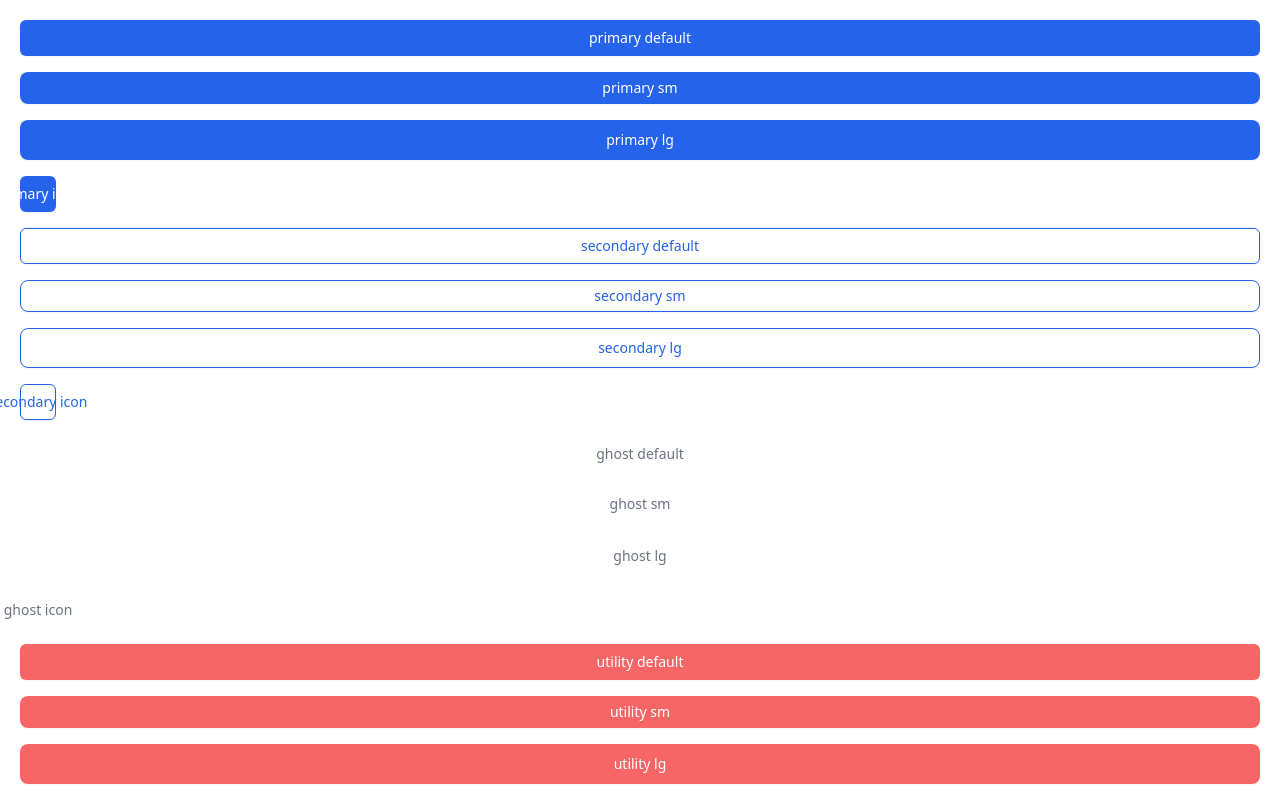
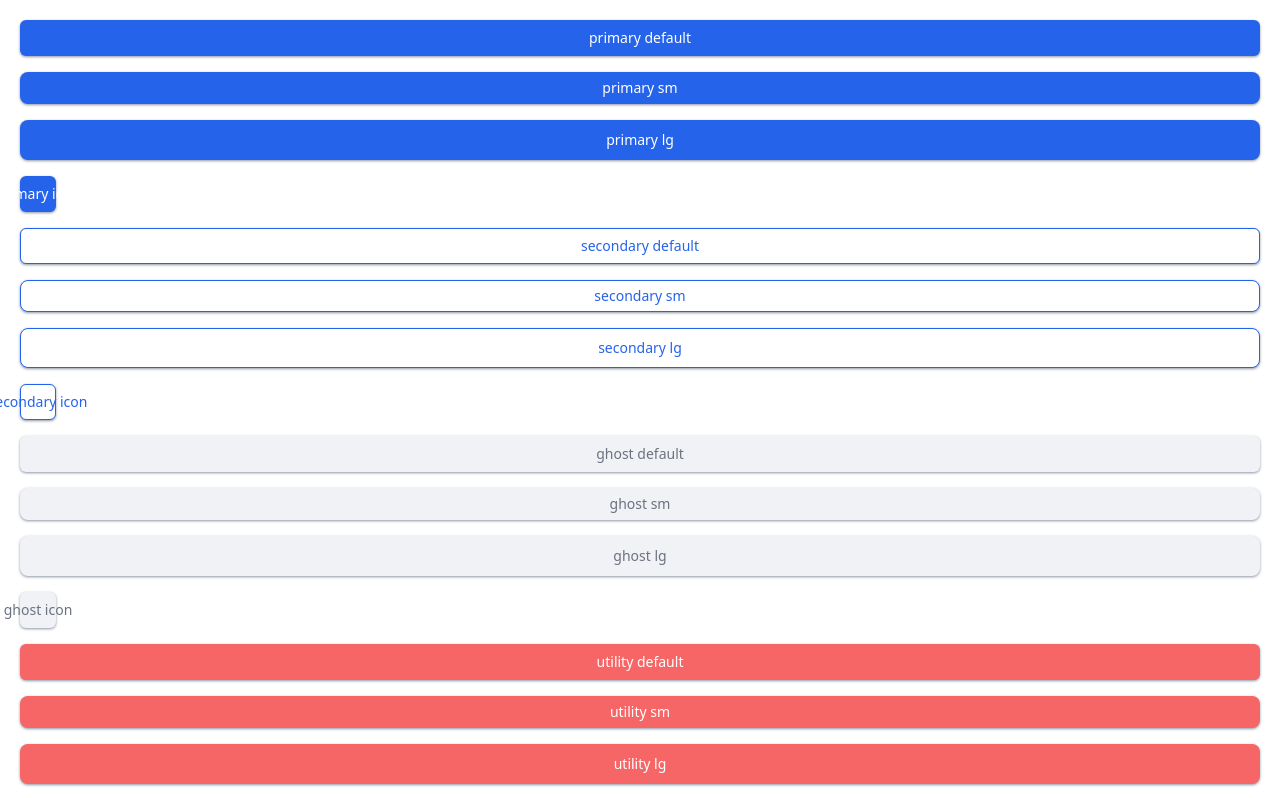
Before and after one commit to pigpgw/portfolio-cms, a React (Vite) app in the folder frontend/: page /test-button in a window 1280 px wide. Shown: the top 798 px of the page. Built offline with nearby package versions, Linux system fonts and the light colour scheme.

Commit message:
style/#11 : button 컴포넌트 shadow 속성을 수정한다

```diff
--- a/frontend/src/components/ui/button.tsx
+++ b/frontend/src/components/ui/button.tsx
@@ -4,28 +4,27 @@ import { cva, type VariantProps } from 'class-variance-authority';
 import { cn } from '@/lib/utils';
 
 const buttonVariants = cva(
-  "inline-flex items-center justify-center gap-2 whitespace-nowrap rounded-sm text-sm font-medium transition-all disabled:pointer-events-none disabled:opacity-50 [&_svg]:pointer-events-none [&_svg:not([class*='size-'])]:size-4 shrink-0 [&_svg]:shrink-0 outline-none focus-visible:border-ring focus-visible:ring-ring/50 focus-visible:ring-[3px] aria-invalid:ring-destructive/20 dark:aria-invalid:ring-destructive/40 aria-invalid:border-destructive",
+  "inline-flex items-center justify-center gap-2 whitespace-nowrap rounded-sm text-sm font-medium transition-all disabled:pointer-events-none disabled:opacity-50 [&_svg]:pointer-events-none [&_svg:not([class*='size-'])]:size-4 shrink-0 [&_svg]:shrink-0 outline-none focus-visible:border-ring focus-visible:ring-ring/50 focus-visible:ring-[3px] aria-invalid:ring-destructive/20 dark:aria-invalid:ring-destructive/40 aria-invalid:border-destructive  shadow-sm shadow-gray-400",
   {
     variants: {
       variant: {
         // 등록, 추가, 링크이동
-        primary: 'bg-[#2563EB] text-white hover:bg-[#2B76F4] shadow-xs',
+        primary: 'bg-[#2563EB] text-white hover:bg-[#2B76F4]',
 
         // 수정
-        secondary:
-          'bg-[#FFFFFF] text-[#2563EB] border border-[#2563EB] hover:bg-[#F0F7FF] shadow-xs',
+        secondary: 'bg-[#FFFFFF] text-[#2563EB] border border-[#2563EB] hover:bg-[#F0F7FF]',
 
         // 취소, 돌아가기
-        ghost: 'bg-transparent text-[#6B7280] hover:text-[#374151]',
+        ghost: 'bg-[#F1F2F5] text-[#6B7280] hover:text-[#374151]',
 
         // 미리보기
-        utility: 'bg-[#F76666] text-[#FFFFFF] hover:bg-[#FCA5A5] shadow-xs',
+        utility: 'bg-[#F76666] text-[#FFFFFF] hover:bg-[#FCA5A5]',
 
         // 삭제
-        danger: 'bg-[#FECACA] text-[#B91C1C] hover:bg-[#991B1B] shadow-xs',
+        danger: 'bg-[#FECACA] text-[#B91C1C] hover:bg-[#991B1B]',
 
         // 깃헙 사이트 이동, 상세보기
-        external: 'bg-[#000000] text-white hover:opacity-80 shadow-xs',
+        external: 'bg-[#000000] text-white hover:opacity-80',
       },
       size: {
         default: 'h-9 px-4 py-2 has-[>svg]:px-3',
```
